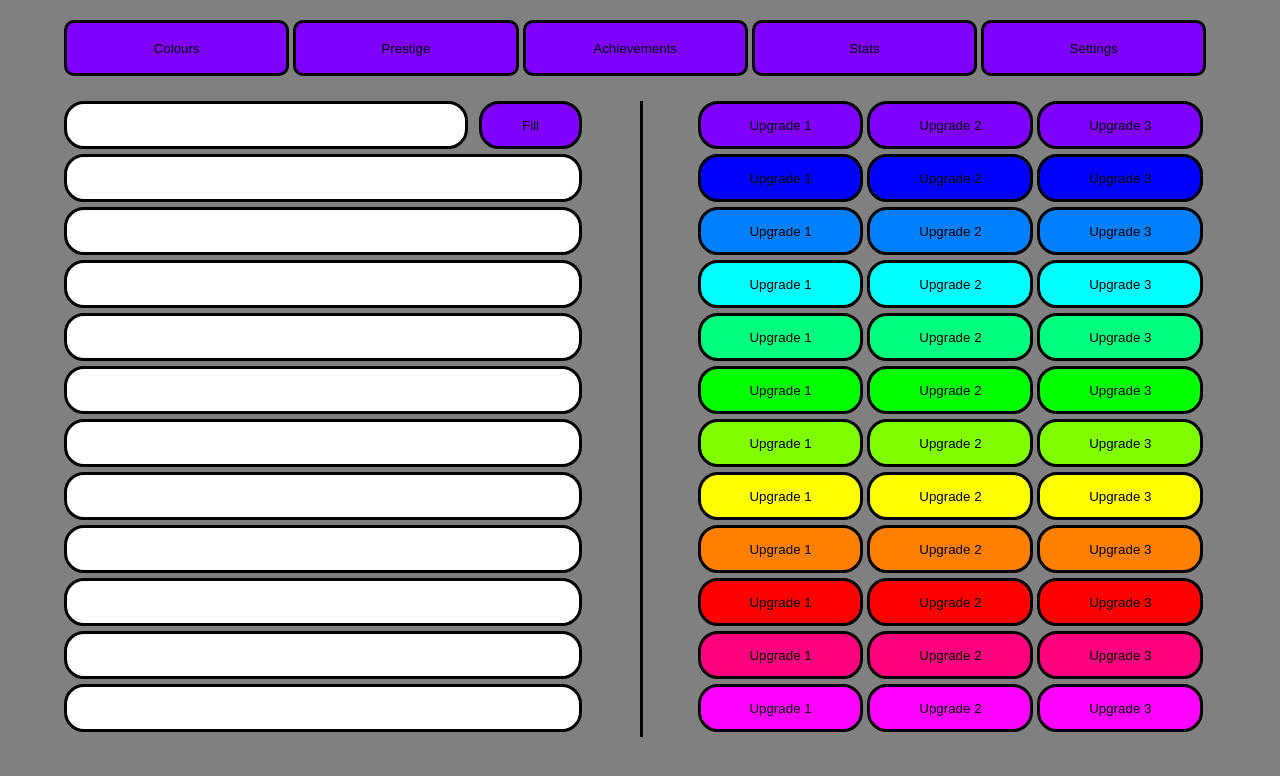
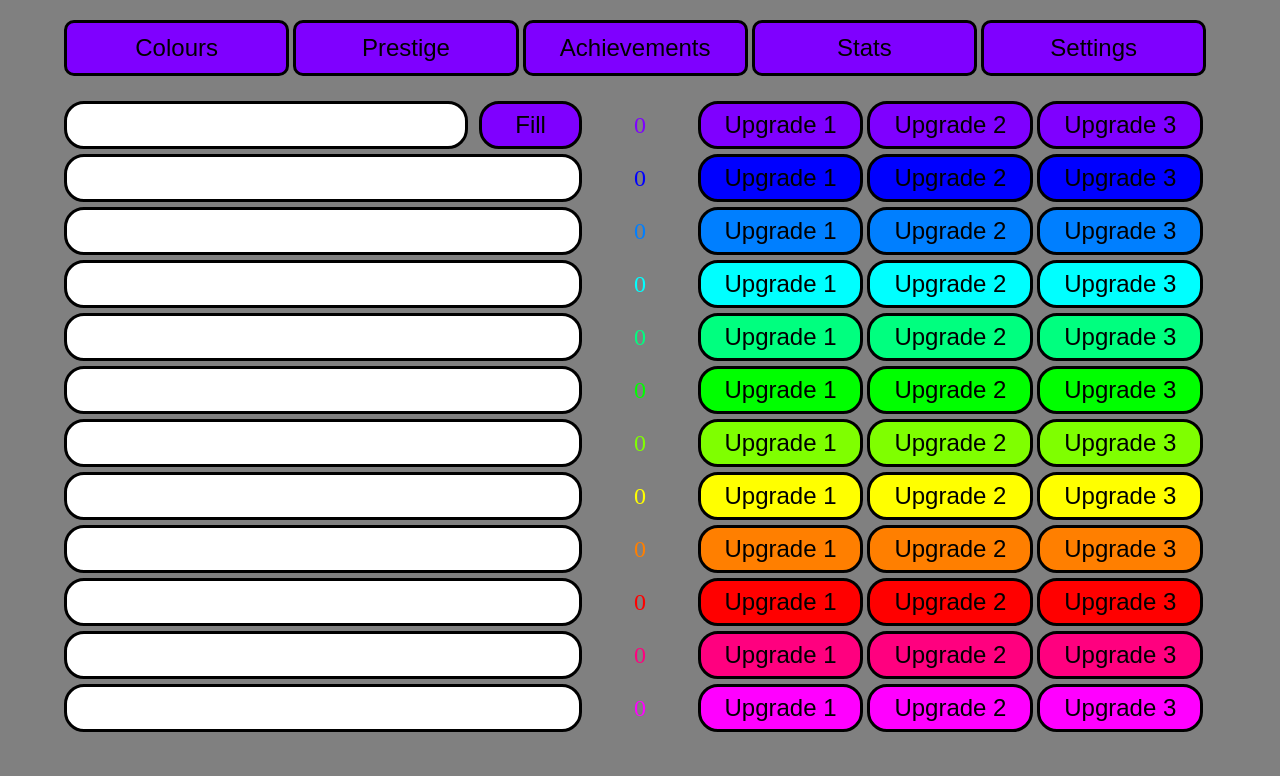
Before and after one commit to ArturStokkeland/Colours, a plain HTML site: page index.html in a window 1280 px wide. Drawn offline with Linux system fonts and the light colour scheme.

Commit message:
Add holders for amount of bars

```diff
--- a/index.html
+++ b/index.html
@@ -74,6 +74,23 @@
                 <div class="colourBox">
                     <div class="colourBoxFill colour11" id="colour11"></div>
                 </div>
+
+            </div>
+
+            <div id="colourAmountHolder">
+
+                <p id="textColour0">0</p>
+                <p id="textColour1">0</p>
+                <p id="textColour2">0</p>
+                <p id="textColour3">0</p>
+                <p id="textColour4">0</p>
+                <p id="textColour5">0</p>
+                <p id="textColour6">0</p>
+                <p id="textColour7">0</p>
+                <p id="textColour8">0</p>
+                <p id="textColour9">0</p>
+                <p id="textColour10">0</p>
+                <p id="textColour11">0</p>
 
             </div>
 
--- a/main.css
+++ b/main.css
@@ -20,6 +20,7 @@ body {
     background-color: #7F00FF;
     border-radius: 10px;
     border: 3px solid black;
+    font-size: 1.5rem;
 }
 
 #coloursContainer {
@@ -29,8 +30,12 @@ body {
 
 #colourBoxHolder {
     width: 45%;
-    padding-right: 5%;
-    border-right: 3px solid black;
+    float: left;
+}
+
+#colourAmountHolder {
+    width: 10%;
+    text-align: center;
     float: left;
 }
 
@@ -115,8 +120,57 @@ body {
     background-color: #FF00FF;
 }
 
+#textColour0 {
+    color: #7F00FF;
+}
+
+#textColour1 {
+    color: #0000FF;
+}
+
+#textColour2 {
+    color: #007FFF;
+}
+
+#textColour3 {
+    color: #00FFFF;
+}
+
+#textColour4 {
+    color: #00FF7F;
+}
+
+#textColour5 {
+    color: #00FF00;
+}
+
+#textColour6 {
+    color: #7FFF00;
+}
+
+#textColour7 {
+    color: #FFFF00;
+}
+
+#textColour8 {
+    color: #FF7F00;
+}
+
+#textColour9 {
+    color: #FF0000;
+}
+
+#textColour10 {
+    color: #FF007F;
+}
+
+#textColour11 {
+    color: #FF00FF;
+}
+
 #fillButton {
     box-sizing: border-box;
+    font-size: 1.5rem;
     width: 20%;
     height: 6vh;
     background-color: #7F00FF;
@@ -124,6 +178,14 @@ body {
     border-radius: 20px;
     border: 3px solid black;
     float: right;
+}
+
+#colourAmountHolder p {
+    box-sizing: border-box;
+    height: 6vh;
+    line-height: 6vh;
+    font-size: 1.5rem;
+    margin: 0 0 5px 0;
 }
 
 .upgradeBox {
@@ -141,4 +203,5 @@ body {
     color: black;
     border-radius: 20px;
     border: 3px solid black;
+    font-size: 1.5rem;
 }
```
